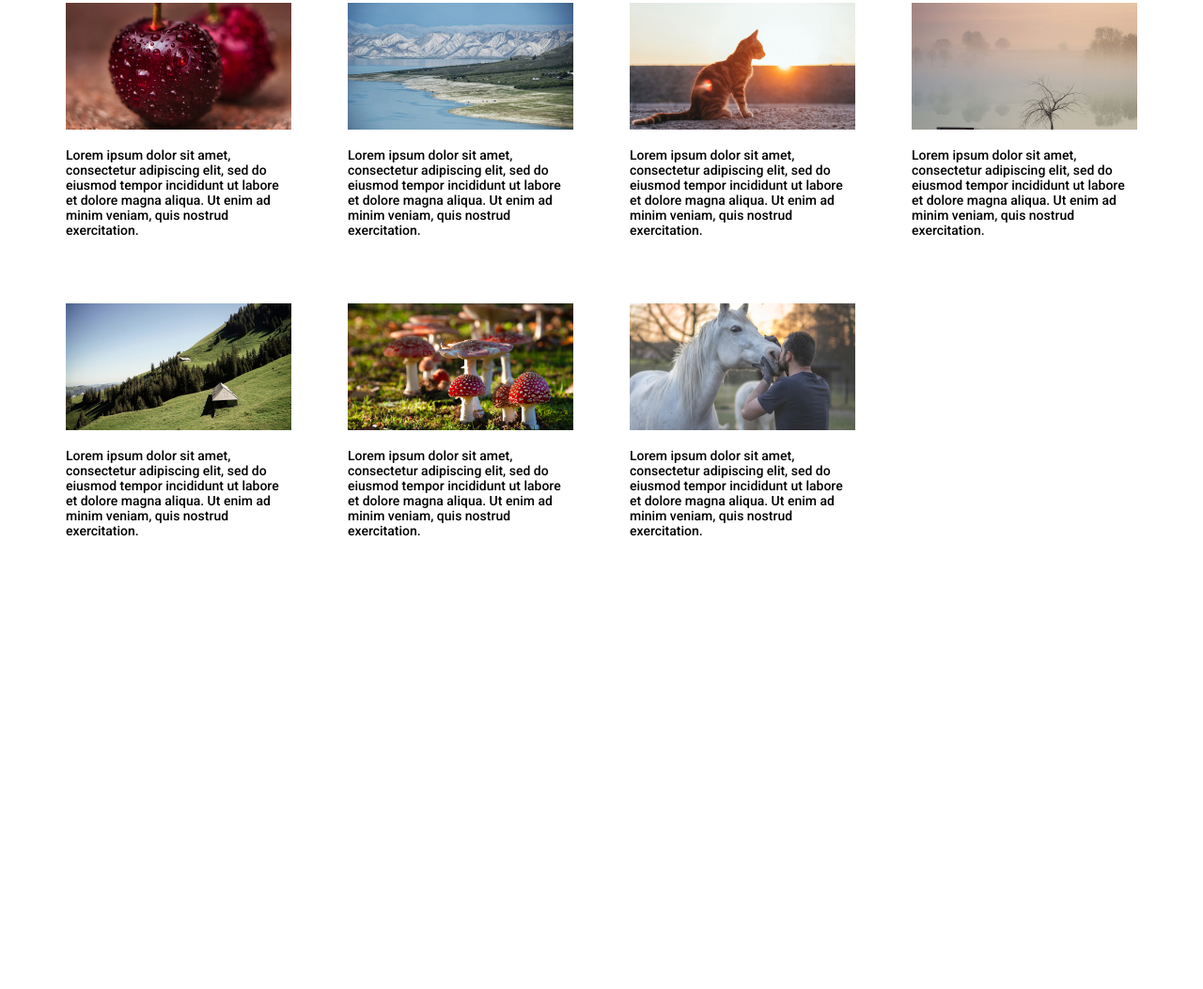
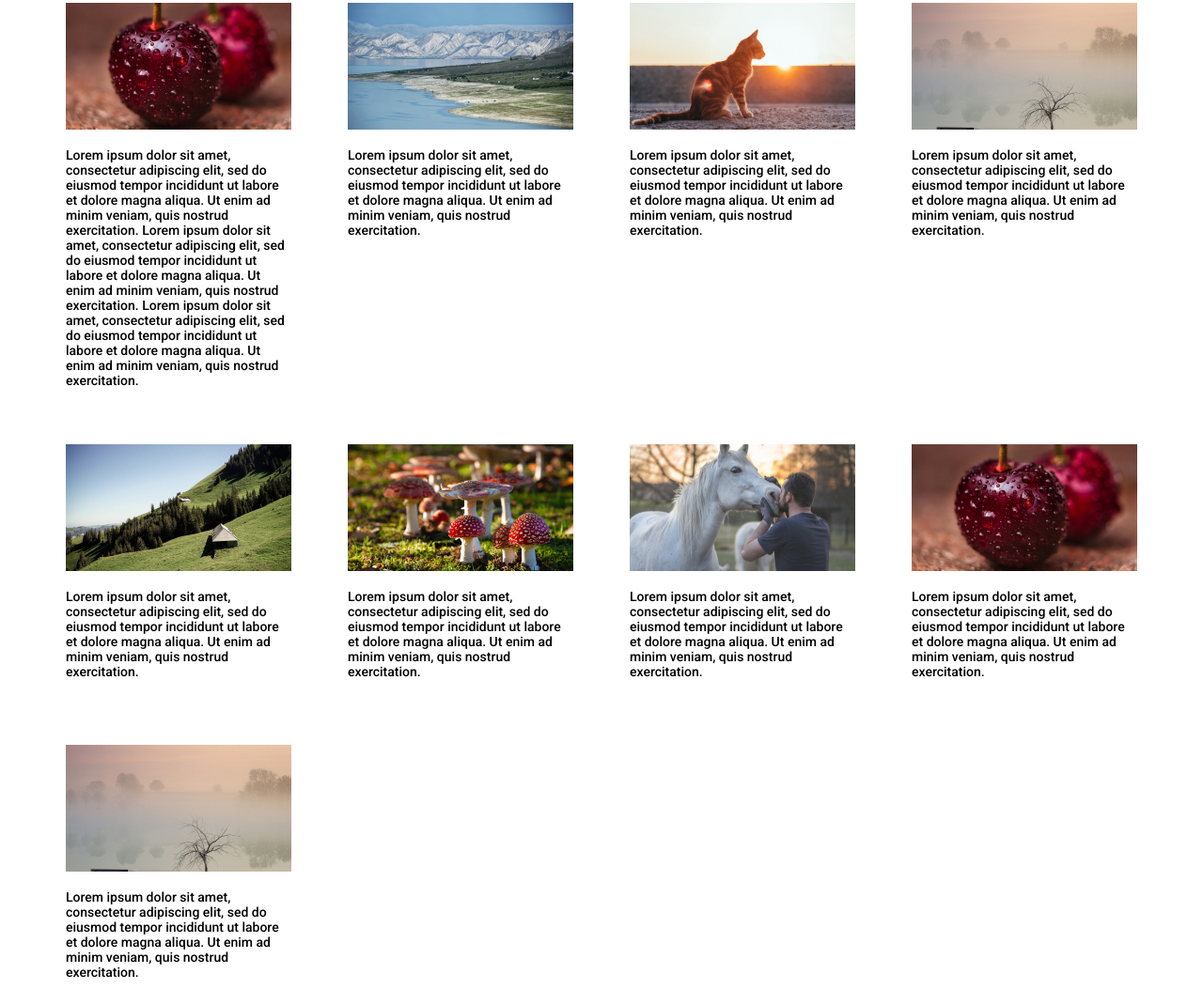
Before and after one commit to lilGooseling/Css-grid-practise, a website: page index.html in a window 1280 px wide. Shown: the part 79-1132 px from the top of the page at 94% size. Before the commit the page ends 800 px from the top, so only its background shows below. Drawn offline with nearby package versions, Linux system fonts and the light colour scheme; files that its build step writes are made by us from their sources.

```diff
--- a/index.html
+++ b/index.html
@@ -14,7 +14,12 @@
         <div class="news-item">
             <img src="img/cherries.jpg" alt="img" class="news-item__img">
             <div class="news-item__descr">Lorem ipsum dolor sit amet, consectetur adipiscing elit, sed do eiusmod
-                tempor incididunt ut labore et dolore magna aliqua. Ut enim ad minim veniam, quis nostrud exercitation.</div>
+                tempor incididunt ut labore et dolore magna aliqua. Ut enim ad minim veniam, quis nostrud exercitation.
+                Lorem ipsum dolor sit amet, consectetur adipiscing elit, sed do eiusmod
+                tempor incididunt ut labore et dolore magna aliqua. Ut enim ad minim veniam, quis nostrud exercitation.
+                Lorem ipsum dolor sit amet, consectetur adipiscing elit, sed do eiusmod
+                tempor incididunt ut labore et dolore magna aliqua. Ut enim ad minim veniam, quis nostrud exercitation.
+            </div>
         </div>
         <div class="news-item">
             <img src="img/kyrgyzstan.jpg" alt="img" class="news-item__img">
@@ -46,6 +51,17 @@
             <div class="news-item__descr">Lorem ipsum dolor sit amet, consectetur adipiscing elit, sed do eiusmod
                 tempor incididunt ut labore et dolore magna aliqua. Ut enim ad minim veniam, quis nostrud exercitation.</div>
         </div>
+        <div class="news-item">
+            <img src="img/cherries.jpg" alt="img" class="news-item__img">
+            <div class="news-item__descr">Lorem ipsum dolor sit amet, consectetur adipiscing elit, sed do eiusmod
+                tempor incididunt ut labore et dolore magna aliqua. Ut enim ad minim veniam, quis nostrud exercitation.
+            </div>
+        </div>
+        <div class="news-item">
+            <img src="img/fog.jpg" alt="img" class="news-item__img">
+            <div class="news-item__descr">Lorem ipsum dolor sit amet, consectetur adipiscing elit, sed do eiusmod
+                tempor incididunt ut labore et dolore magna aliqua. Ut enim ad minim veniam, quis nostrud exercitation.</div>
+        </div>
     </div>
 </body>
 </html>
--- a/sass/style.scss
+++ b/sass/style.scss
@@ -10,9 +10,10 @@
   margin: 82px auto 0 auto;
   display: grid;
   grid-template-columns: repeat(4, 240px);
-  grid-template-rows: repeat(2, 260px);
+  grid-template-rows: repeat(2, minmax(260px, auto));
   grid-auto-rows: 260px;
   gap: 60px;
+  grid-auto-flow: row;
 }
 
 .news-item {
```
